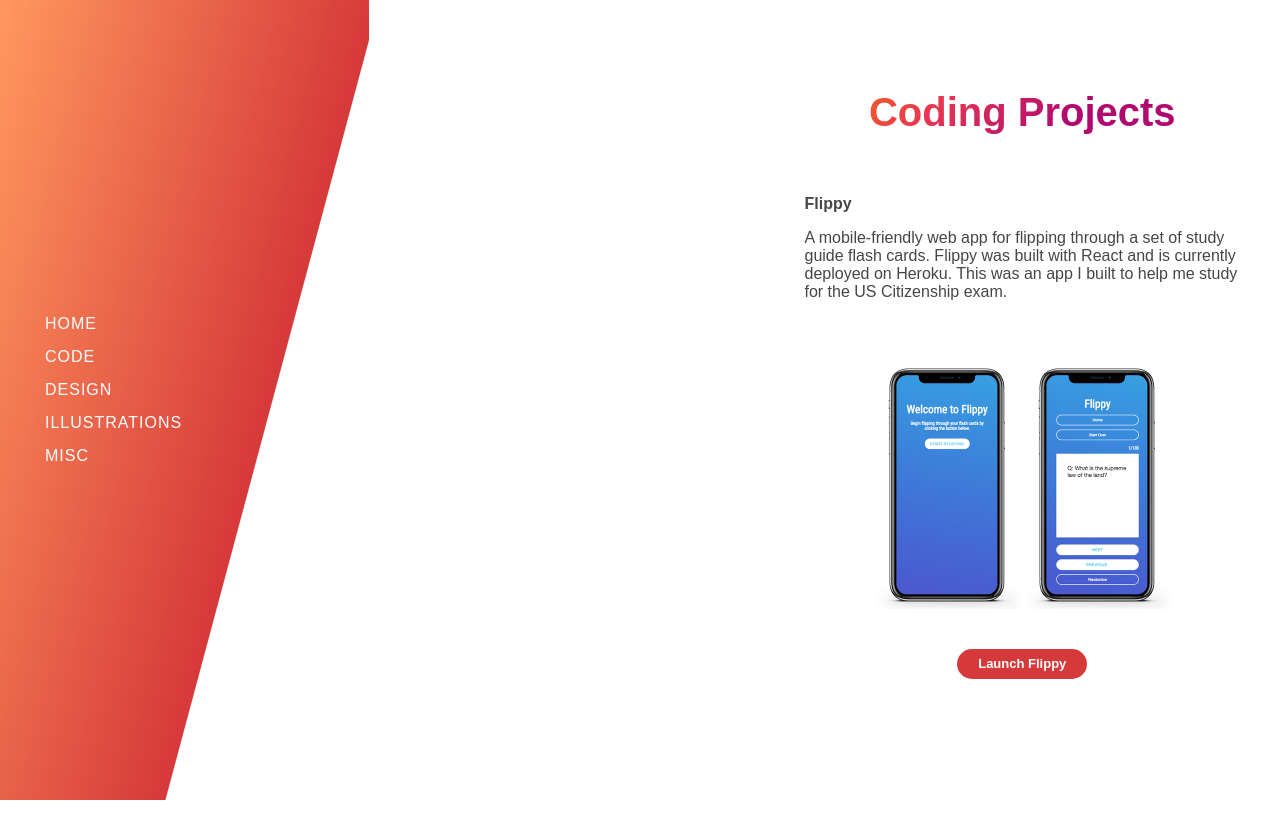
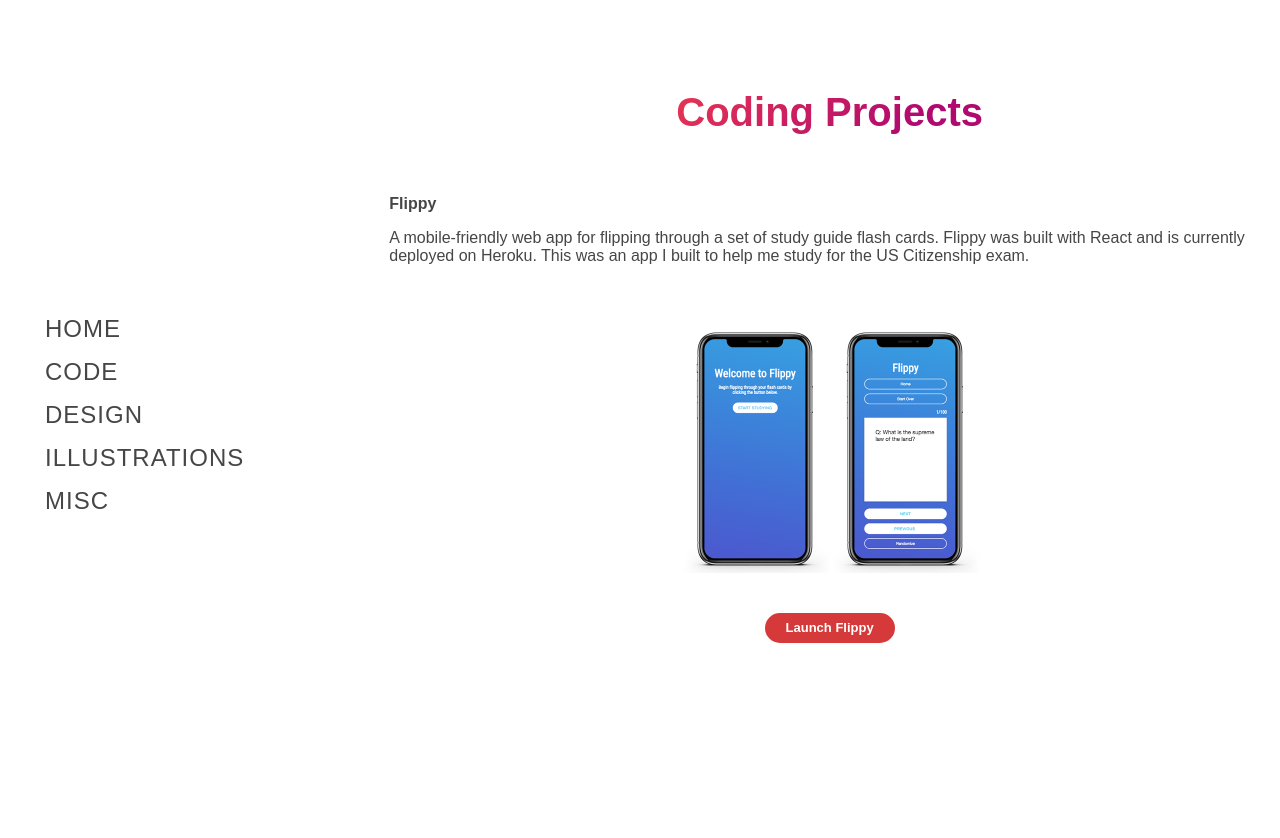
Before and after one commit to loucilvr/loucilrubio.github.io, a React (Create React App) app in the folder my-app/: page /code in a window 1280 px wide. Shown: the top 838 px of the page. After the commit the page ends 800 px from the top, so only its background shows below. Built offline with nearby package versions, Linux system fonts and the light colour scheme.

Commit message:
finally happy with the style

```diff
--- a/my-app/src/Components/App.css
+++ b/my-app/src/Components/App.css
@@ -3,13 +3,12 @@
 @media (min-width: 769px) {
 
   .details {
-    padding: 50px 30px;
-    height: 100%;
-    width: 50%;
-    float: right;
+    padding-top: 50px;
     overflow-y: auto;
     text-align: left;
     color: #464646;
+    height: 100vh;
+    box-sizing: border-box;
   }
 
   .desc {
--- a/my-app/src/Components/App.js
+++ b/my-app/src/Components/App.js
@@ -17,7 +17,9 @@ const useStyles = createUseStyles({
   '@media (min-width: 1024px)': {
     mainContent: {
         width: '50%'
-    }
+    },
+    height: '100vh',
+    overflowY: 'auto'
   }
 });
 
--- a/my-app/src/Components/Menu/Menu.css
+++ b/my-app/src/Components/Menu/Menu.css
@@ -11,7 +11,7 @@ a:hover {
 		width: 50%;
 		height: 100vh;
 		float: left;
-		background-image: -webkit-linear-gradient(165deg, transparent 34.8%, #d63939 35%, #ff975e 99%);
+		/* background-image: -webkit-linear-gradient(165deg, transparent 34.8%, #d63939 35%, #ff975e 99%); */
 		/* position: fixed; */
 		overflow: hidden !important;
 		z-index: 1000;
@@ -35,10 +35,10 @@ a:hover {
 		display: block;
 		margin: 15px;
 		text-decoration: none;
-		color: #fff;
-		font-size: 16px;
+		color: #464646;
+		font-size: 24px;
 		letter-spacing: 1px;
-		font-weight: lighter;
+		font-weight: 100;
 	}
 
 }
```
